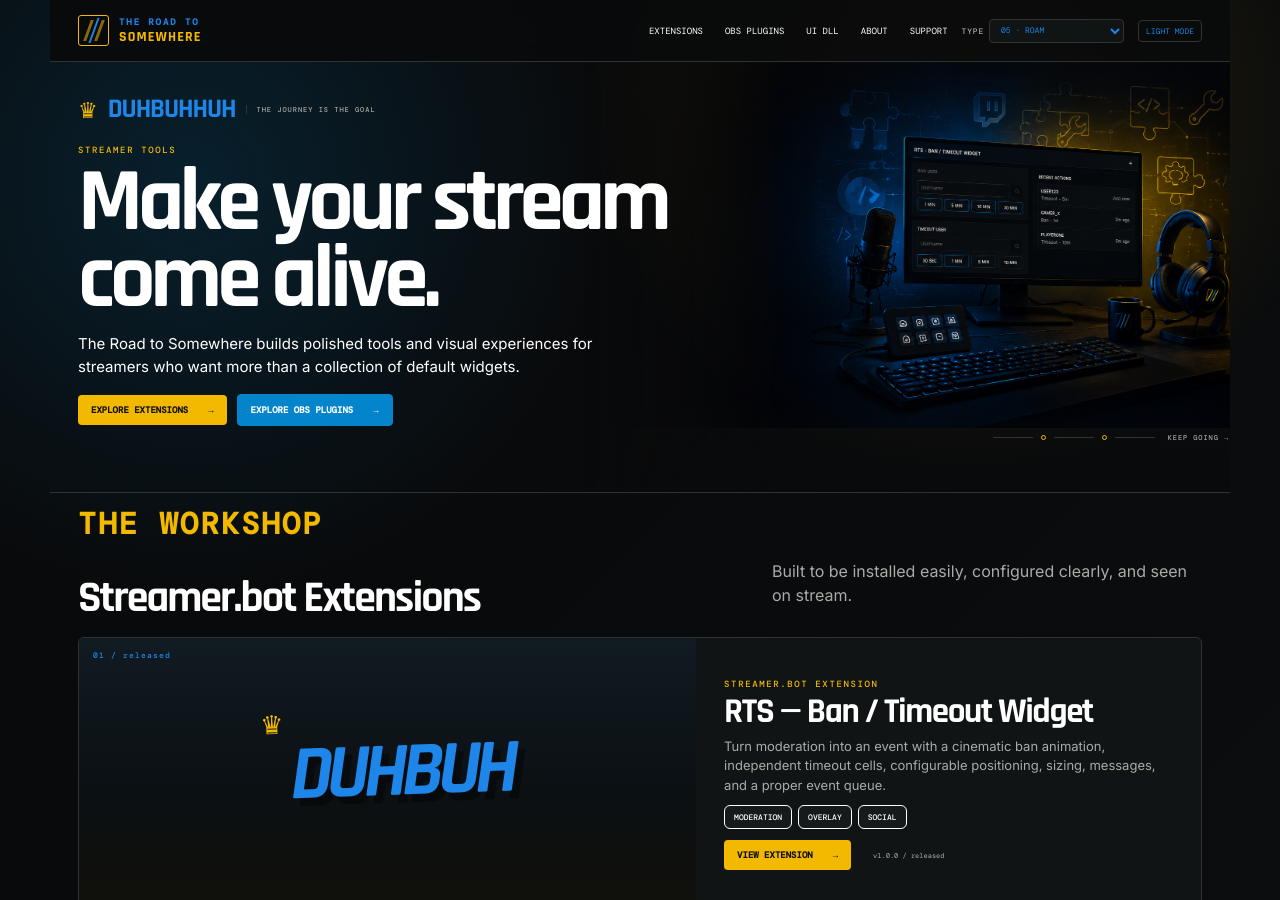
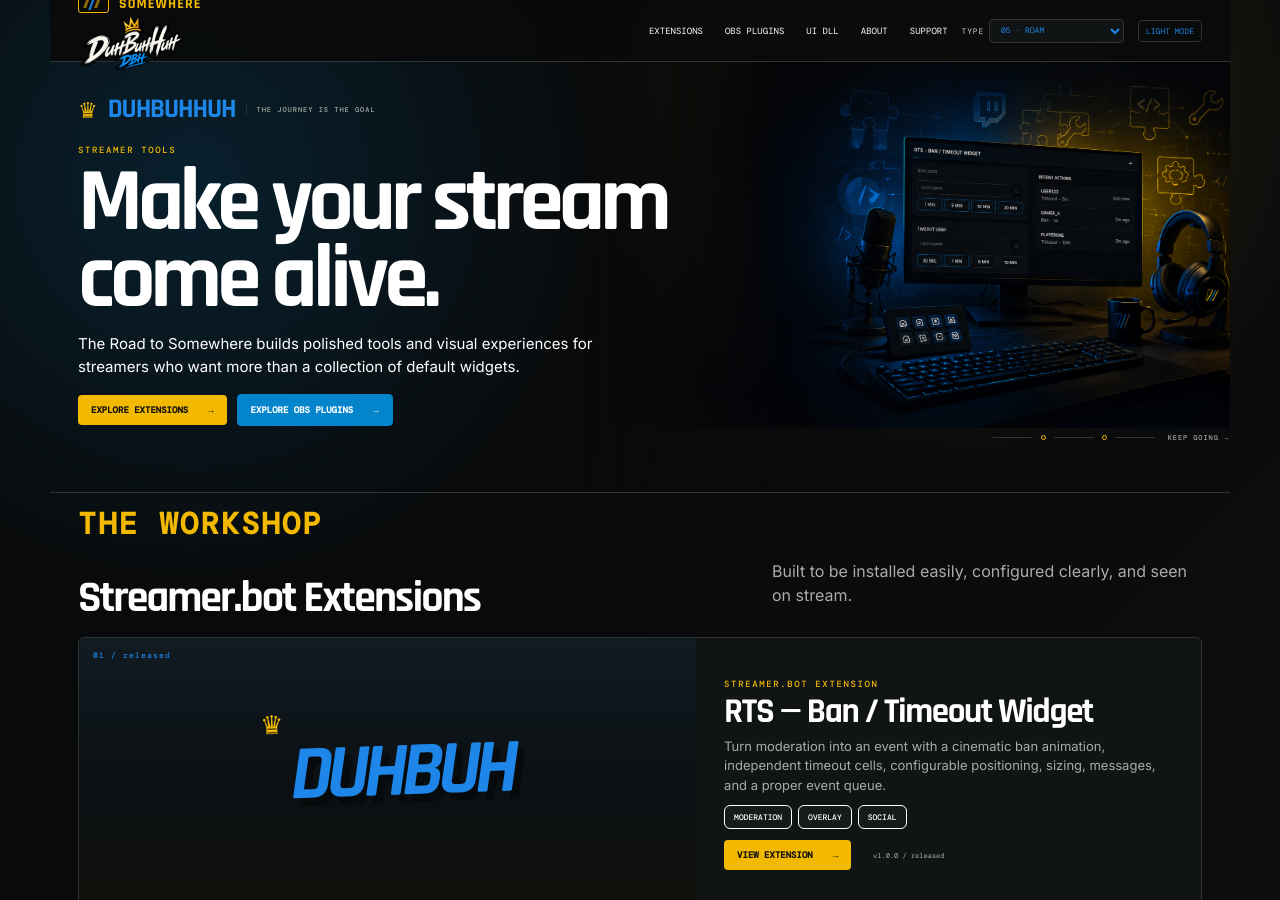
Before and after one commit to DizzyBHigh/road-to-somewhere, a Jekyll site: the page built from index.html, in a window 1280 px wide and 900 px high. Built offline with Jekyll 4.4.1, drawn with Linux system fonts in a browser that asks for light colours.

Commit message:
Add DuhBuhHuh logo to site header

```diff
--- a/_includes/header.html
+++ b/_includes/header.html
@@ -1,6 +1,9 @@
 <link rel="stylesheet" href="{{ '/assets/rts-format.css' | relative_url }}">
 <header class="site-header">
-  <a class="brand" href="{{ '/' | relative_url }}" aria-label="The Road to Somewhere home"><span class="brand-mark" aria-hidden="true"><i></i><b></b><i></i></span><span class="brand-copy"><strong>THE ROAD TO</strong><em>SOMEWHERE</em></span></a>
+  <div class="header-identity">
+    <a class="brand" href="{{ '/' | relative_url }}" aria-label="The Road to Somewhere home"><span class="brand-mark" aria-hidden="true"><i></i><b></b><i></i></span><span class="brand-copy"><strong>THE ROAD TO</strong><em>SOMEWHERE</em></span></a>
+    <img class="header-dbh-logo" src="{{ '/assets/images/duhbuhhuh-logo-menubar.png' | relative_url }}" alt="DuhBuhHuh">
+  </div>
   <div class="header-tools">
     <nav aria-label="Primary">
       <a href="{{ '/#extensions' | relative_url }}">Extensions</a>
```
